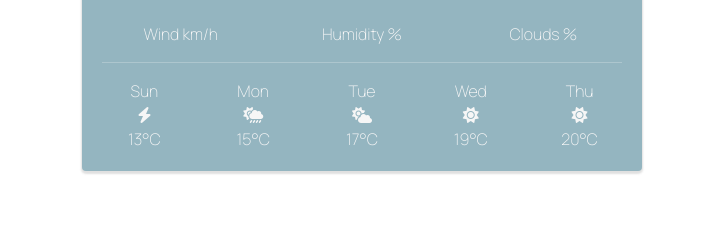
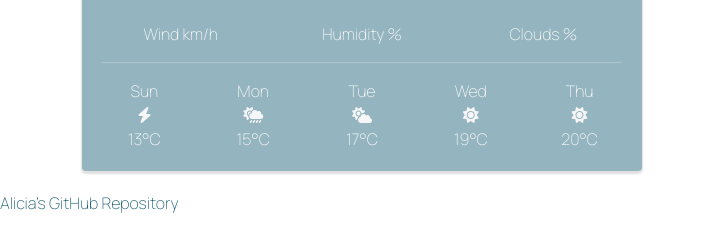
Before and after one commit to AliOli85/weather-widget, a website built with Parcel: page index.html in a window 1280 px wide. Shown: the part 346-596 px from the top of the page, without its empty margins (0-705 px from the left). Built offline with nearby package versions, Linux system fonts and the light colour scheme; no server answers.

Commit message:
Added GitHub link to my repository

```diff
--- a/index.html
+++ b/index.html
@@ -126,6 +126,7 @@
             </div>
         </div>
     </div>
+    <a href="https://github.com/AliOli85/weather-widget">Alicia's GitHub Repository</a>
     <script src="src/index.js"></script>
 </body>
 
```
